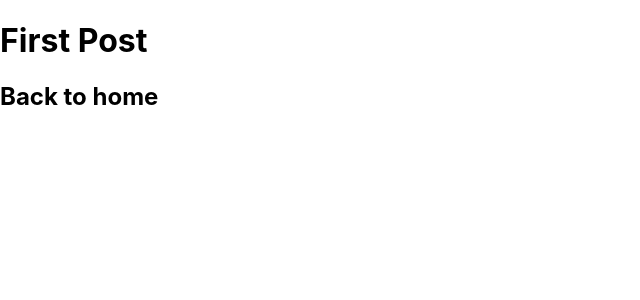
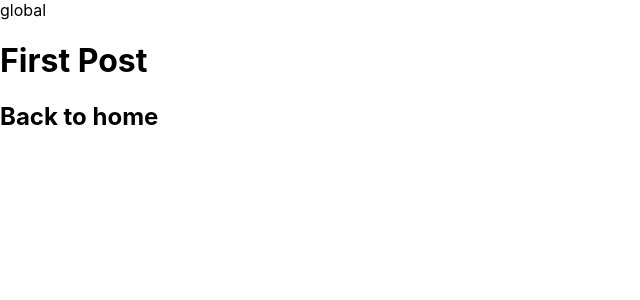
Before and after one commit to 01-binary/nextjs-study, a Next.js app: page /posts/first-post in a window 1280 px wide. Shown: the top 300 px of the page, without its empty margins (0-640 px from the left). Built offline with nearby package versions, Linux system fonts and the light colour scheme.

Commit message:
feat: global test

```diff
--- a/pages/_app.tsx
+++ b/pages/_app.tsx
@@ -1,8 +1,13 @@
-import '../styles/globals.css'
-import type { AppProps } from 'next/app'
+import "../styles/globals.css";
+import type { AppProps } from "next/app";
 
 function MyApp({ Component, pageProps }: AppProps) {
-  return <Component {...pageProps} />
+  return (
+    <>
+      <div>global</div>
+      <Component {...pageProps} />
+    </>
+  );
 }
 
-export default MyApp
+export default MyApp;
```
